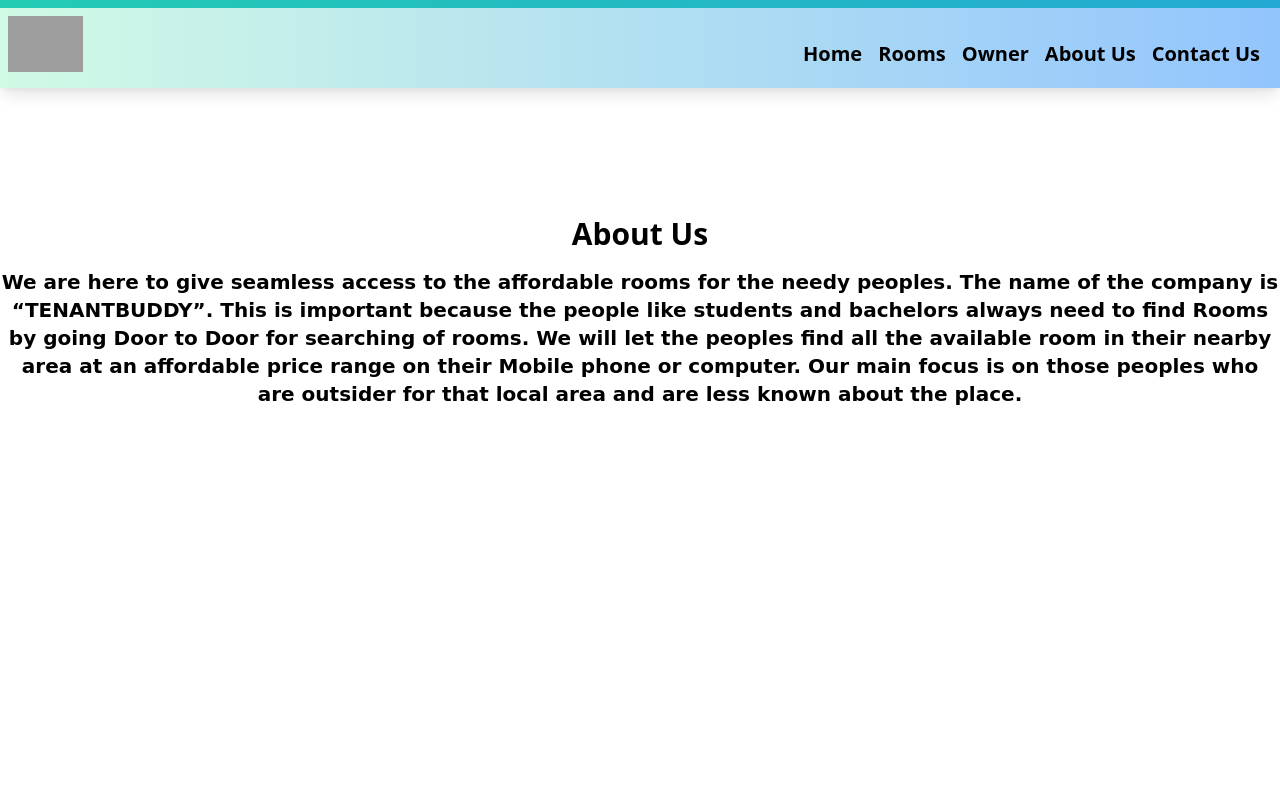
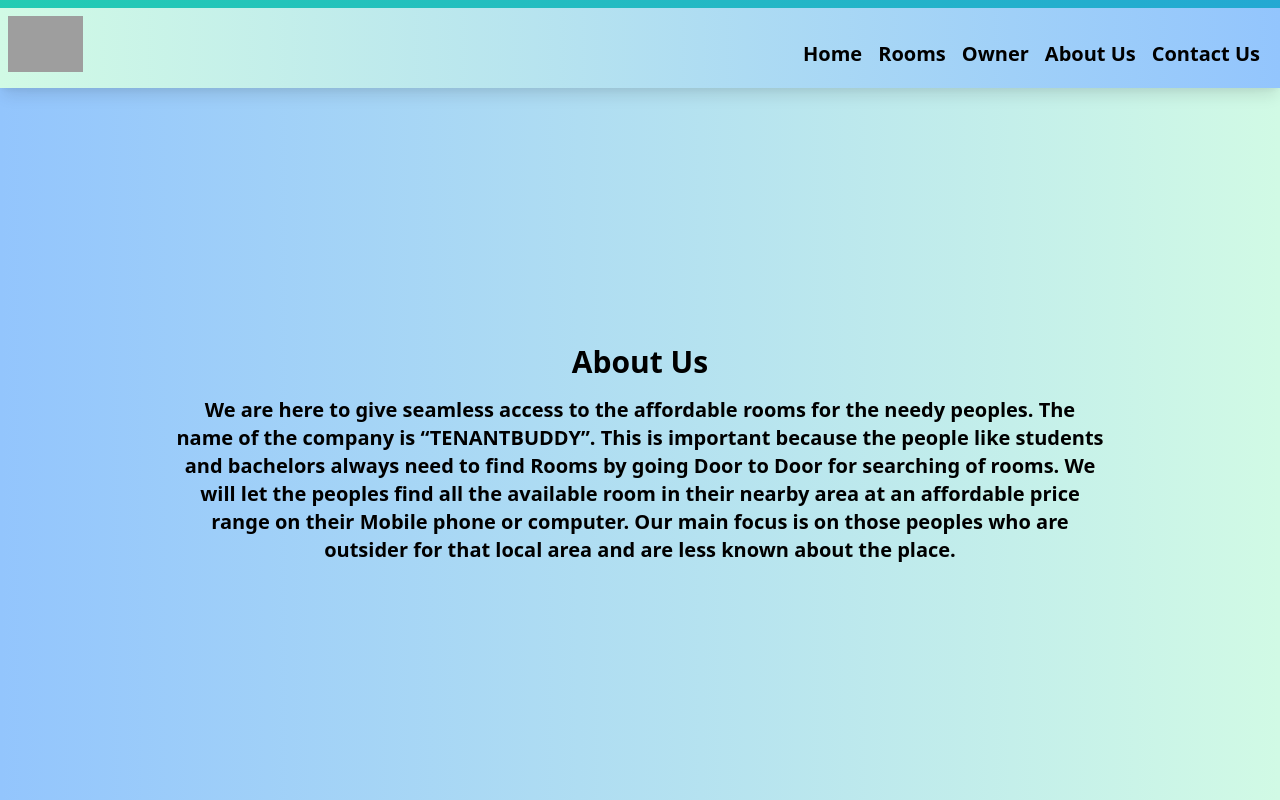
Before and after one commit to SuyeshBadge/TenantBuddy, a Django app: page /about in a window 1280 px wide. Run offline with Django 3.2, Linux system fonts and the light colour scheme; parts of the project's set-up code (start-up, migrations or seed data) failed here and were passed over; some libraries are stand-ins or nearby versions; grey boxes are pictures that could not be loaded.

Commit message:
About us updated

```diff
--- a/main/templates/about.html
+++ b/main/templates/about.html
@@ -1,29 +1,21 @@
 <!DOCTYPE html>
+<html lang="en">
 {% include "includes/header.html" %}
-<html lang="en">
 
 <head>
     <meta charset="UTF-8">
     <meta http-equiv="X-UA-Compatible" content="IE=edge">
     <meta name="viewport" content="width=device-width, initial-scale=1.0">
-    <link href="https://unpkg.com/tailwindcss@^2/dist/tailwind.min.css" rel="stylesheet" />
+    <title>About Us</title>
+    <link href="https://unpkg.com/tailwindcss@^2/dist/tailwind.min.css" rel="stylesheet">
+</head>
 
-    <title>About Us</title>
-</head>
-<style>
-    .body {
-        background: linear-gradient(90deg, #e3ffe7 0%, #d9e7ff 100%);
-
-    }
-</style>
-
-<body class="bg-grad-to-br from-blue-700 to-green-200">
-    <div id="about" style="margin-top:13em;">
+<body class=" bg-gradient-to-r from-blue-300 to-green-100 my-32 md:my-52 font-sans">
     <div class=" mx-auto text-center ">
         <div class="">
             <div class="">
-                    <h1 class="text-3xl font-bold mb-4">About Us</h1>
-                    <p class="text-xl font-semibold" style="font-family:  cursive;">We are here to give seamless
+                <h1 class="text-3xl m-32 font-bold mb-4">About Us</h1>
+                <p class="text-xl md:px-44 font-semibold">We are here to give seamless
                     access to the affordable rooms for the needy peoples. The name of the company is “TENANTBUDDY”.
                     This is important because the people like students and bachelors always need to find Rooms by
                     going Door to Door for searching of rooms.
@@ -34,13 +26,7 @@
             </div>
         </div>
     </div>
-    </div>
-
-
-
-
+</body>
 {% include "includes/footer.html" %}
 
-</body>
-
 </html>
```
Also changed, not shown: main/templates/contact.html (+16 -0 lines). Lines whose indentation alone changed are shown as unchanged.
